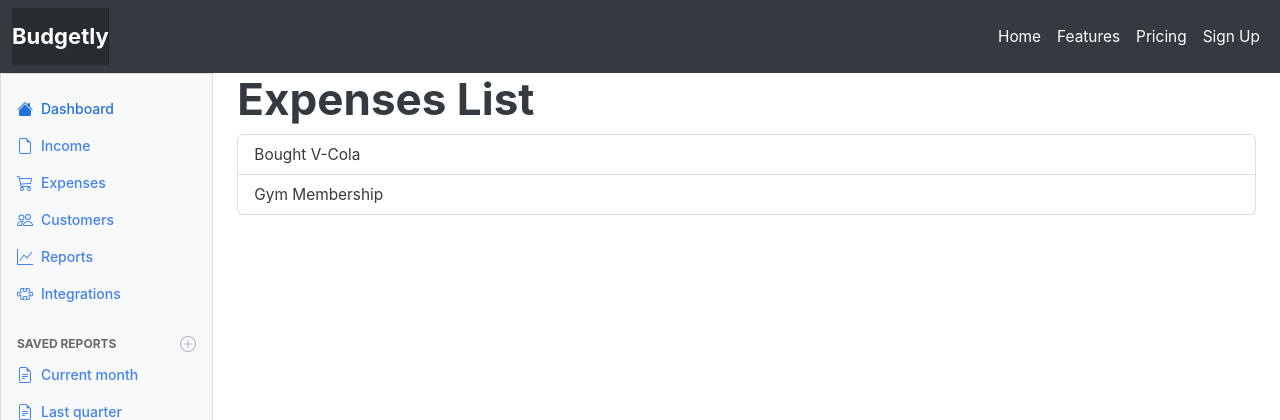
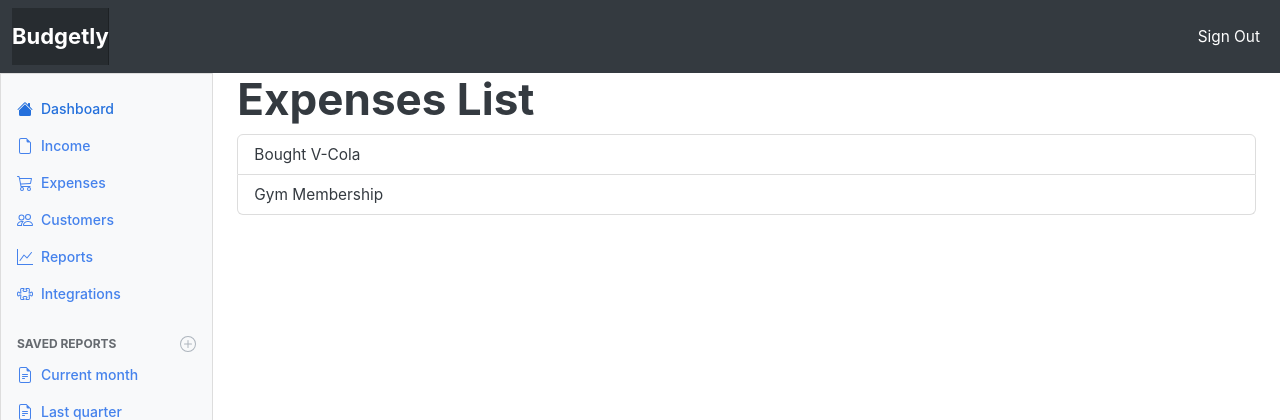
Before and after one commit to callmejoee/ALX-GP, a Django app: page / in a window 1280 px wide. Shown: the top 420 px of the page. Run offline with Django 5.2, Linux system fonts and the light colour scheme; some libraries are stand-ins or nearby versions.

Commit message:
remove pages except sign out from nav bar

```diff
--- a/expenses_website/templates/partials/logged_navbar.html
+++ b/expenses_website/templates/partials/logged_navbar.html
@@ -9,16 +9,7 @@
         <div class="collapse navbar-collapse" id="navbarContent">
             <ul class="navbar-nav ms-auto">
                 <li class="nav-item">
-                <a class="nav-link text-white" href="/home">Home</a>
-                </li>
-                <li class="nav-item">
-                    <a class="nav-link text-white" href="/features">Features</a>
-                </li>
-                <li class="nav-item">
-                    <a class="nav-link text-white" href="/prices">Pricing</a>
-                </li>
-                <li class="nav-item">
-                    <a class="nav-link text-white" href="/authentication/register">Sign Up</a>
+                    <a class="nav-link text-white" href="/home">Sign Out</a>
                 </li>
             </ul>
         </div>
```
